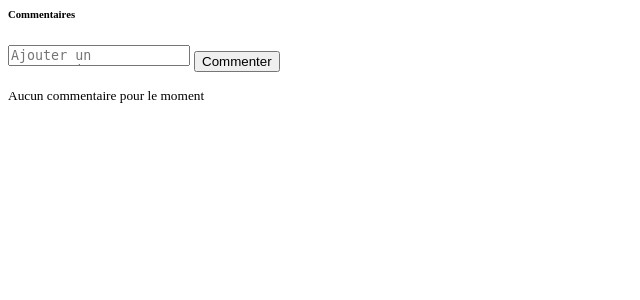
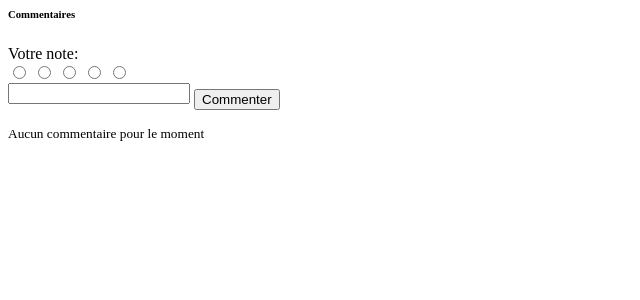
Before and after one commit to Darkheadbanger/php_openclassroom, a PHP site: page /views/component/comments.php in a window 1280 px wide. Shown: the top 300 px of the page, without its empty margins (0-640 px from the left). Run offline with PHP 8.4, Linux system fonts and the light colour scheme.

Commit message:
Refactor Content Security Policy: restructure CSP header construction and add connect-src directive; enhance comments section with rating system

```diff
--- a/assets/protection/contentSecurityPolicy.php
+++ b/assets/protection/contentSecurityPolicy.php
@@ -1,11 +1,21 @@
 <?php
 
-header(
-    "Content-Security-Policy: " .
-        "default-src 'self'; " .
-        "style-src 'self' 'unsafe-inline' https://cdn.jsdelivr.net; " .
-        "script-src 'self' 'unsafe-inline' https://cdn.jsdelivr.net; " .
-        "font-src 'self' https://fonts.gstatic.com; " .
-        "img-src 'self' data:; " .
-        "connect-src 'self'"
-);
+// Content Security Policy selon architecture security-first
+$cspDirectives = [
+    'default-src' => "'self'",
+    'script-src' => "'self' 'unsafe-inline' cdn.jsdelivr.net kit.fontawesome.com ka-f.fontawesome.com",
+    'style-src' => "'self' 'unsafe-inline' cdn.jsdelivr.net kit.fontawesome.com ka-f.fontawesome.com",
+    'font-src' => "'self' cdn.jsdelivr.net kit.fontawesome.com ka-f.fontawesome.com *.fontawesome.com",
+    'img-src' => "'self' data: cdn.jsdelivr.net",
+    'connect-src' => "'self' kit.fontawesome.com ka-f.fontawesome.com"
+];
+
+// Construction du header CSP sur une seule ligne
+$csp = "Content-Security-Policy: ";
+$policies = [];
+foreach ($cspDirectives as $directive => $sources) {
+    $policies[] = $directive . ' ' . $sources;
+}
+$csp .= implode('; ', $policies) . ';';
+
+header($csp);
--- a/recipe.php
+++ b/recipe.php
@@ -44,6 +44,8 @@ $FORM_RECIPE_ID = null;
     <script type="text/javascript" src="./assets/js/buttons/buttonDelete.js"></script>
     <title>Recettes</title>
     <link href="https://cdn.jsdelivr.net/npm/bootstrap@5.0.2/dist/css/bootstrap.min.css" rel="stylesheet">
+    <script src="https://kit.fontawesome.com/5dcaefbf1a.js" crossorigin="anonymous"></script>
+
 </head>
 
 <body>
--- a/views/component/comments.php
+++ b/views/component/comments.php
@@ -5,12 +5,14 @@ include_once __DIR__ . '/../../assets/protection/contentSecurityPolicy.php';
 // Générer des IDs uniques
 $uniqueId = 'comments-section-' . ($RECIPE_ID ?? 'default');
 $textareaId = 'comment-textarea-' . ($RECIPE_ID ?? 'default');
+$ratingId = 'rating-' . ($RECIPE_ID ?? 'default');
+
 ?>
 
 <!-- Section commentaires sans bordures supplémentaires -->
 <div id="<?php echo htmlspecialchars($uniqueId); ?>" class="comments-section">
     <h6 class="border-bottom pb-2 mb-3">
-        <i class="fas fa-comments"></i> Commentaires
+        Commentaires
     </h6>
 
     <!-- Formulaire de commentaire compact -->
@@ -18,7 +20,19 @@ $textareaId = 'comment-textarea-' . ($RECIPE_ID ?? 'default');
         <input type="hidden" name="csrf_token" value="<?php echo htmlspecialchars($_SESSION['csrf_token']); ?>" />
         <input type="text" name="honeypot" style="display:none;" tabindex="-1" autocomplete="off">
         <input type="hidden" name="recipe_id" value="<?php echo htmlspecialchars($RECIPE_ID ?? 0); ?>">
-
+        <!-- Systeme de notation -->
+        <div class="mb-2">
+            <label class="form-label me-2 small text-muted">Votre note:</label>
+            <div class="rating-stars d-flex align-items-center" id="<?php echo htmlspecialchars($ratingId); ?>">
+                <?php for($i = 1; $i <= 5; $i++): ?>
+                    <input type="radio" id="<?php echo htmlspecialchars($ratingId . '_' . $i);?>" name="ranking" value="<?php echo $i; ?>" class="d-none" />
+                    <label for="<?php echo htmlspecialchars($ratingId . '_' . $i);?>" class="star-label text-warning mb-1" style="cursor: pointer;  font-size: 1.2rem;">
+                        <i class="fas fa-star"></i>
+                    </label>
+                <?php endfor; ?>
+            </div>
+        </div>
+        <!-- Zone de commentaire -->
         <div class="d-flex gap-2">
             <textarea
                 id="<?php echo htmlspecialchars($textareaId); ?>"
@@ -28,7 +42,8 @@ $textareaId = 'comment-textarea-' . ($RECIPE_ID ?? 'default');
                 placeholder="Ajouter un commentaire..."
                 required
                 maxlength="500"
-                style="resize: none;"></textarea>
+                style="resize: none;">
+            </textarea>
             <button type="submit" class="btn btn-primary btn-sm">
                 Commenter
             </button>
```
